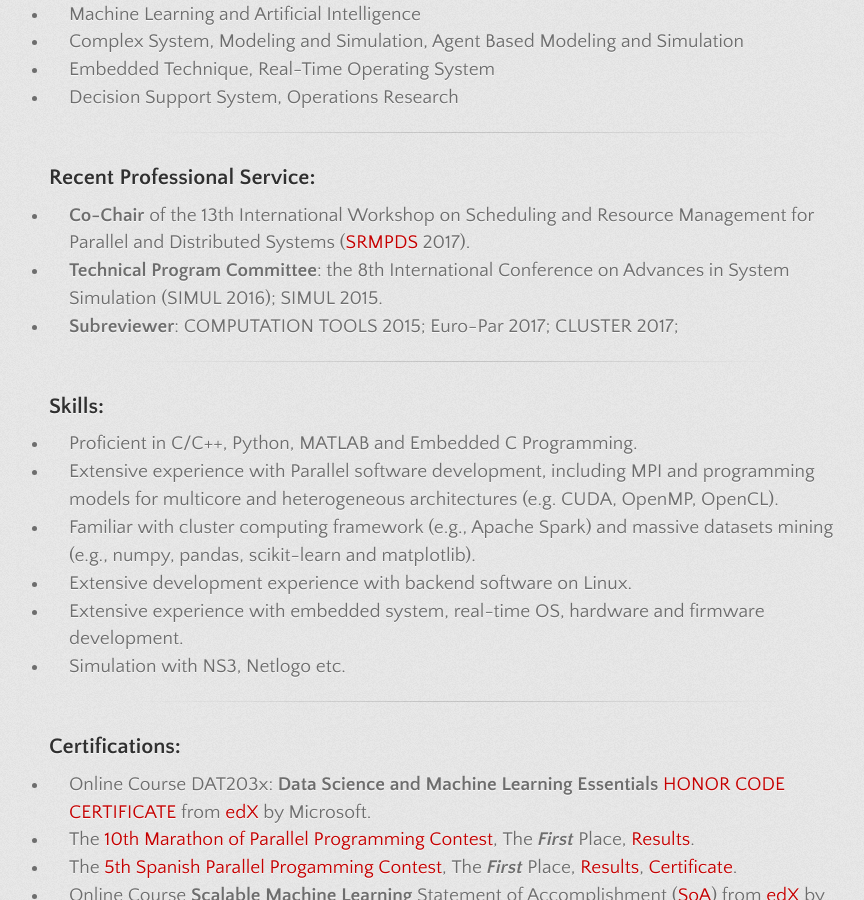
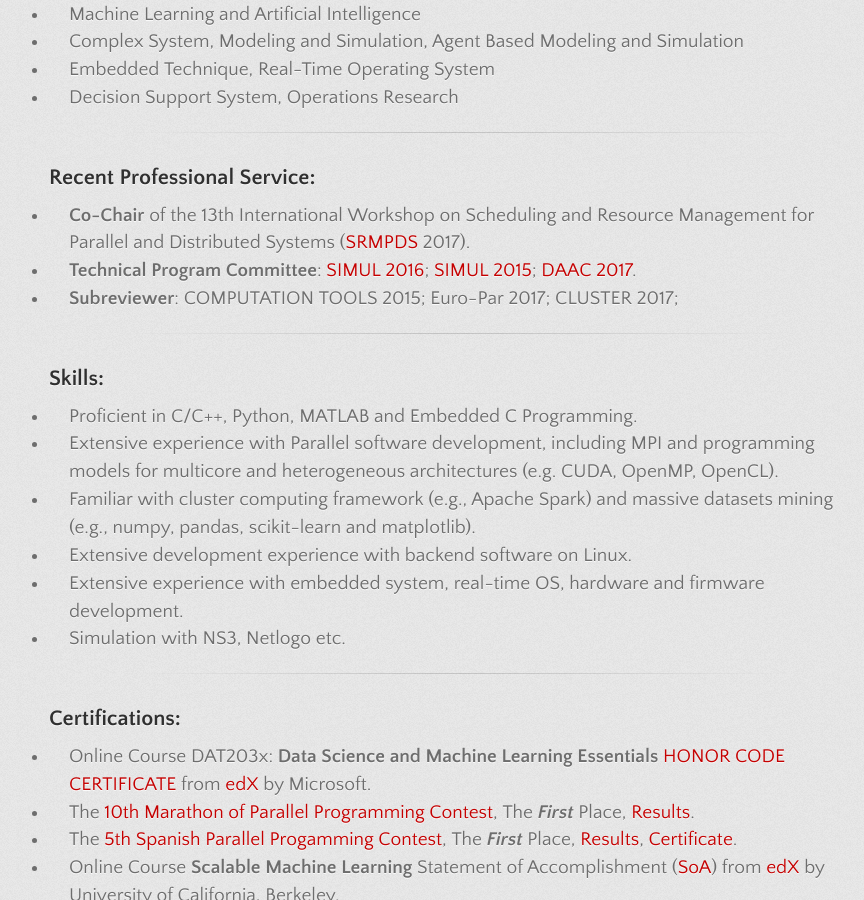
Before and after one commit to lzhengchun/lzhengchun.github.io, a Jekyll site: the page built from index.md, in a window 1280 px wide and 900 px high, scrolled down 885 px. Shown: the whole window, without its empty margins (181-1045 px from the left). Built offline with Jekyll 4.4.1, drawn with Linux system fonts in a browser that asks for light colours; some web fonts are replaced.

Commit message:
add, delete, polish etc.

```diff
--- a/index.md
+++ b/index.md
@@ -26,7 +26,7 @@ I am interested in Computer Science related research, mainly include:
 ---
 ## Recent Professional Service:
 * **Co-Chair** of the 13th International Workshop on Scheduling and Resource  Management for Parallel and Distributed Systems ([SRMPDS](https://sites.google.com/site/srmpds/) 2017).
-* **Technical Program Committee**: the 8th International Conference on Advances in System Simulation (SIMUL 2016); SIMUL 2015.
+* **Technical Program Committee**: [SIMUL 2016](https://www.iaria.org/conferences2016/ComSIMUL16.html); [SIMUL 2015](https://www.iaria.org/conferences2015/ComSIMUL15.html); [DAAC 2017](http://www.depts.ttu.edu/cac/conferences/ucc2017/page-2/daacworkshop.html).
 * **Subreviewer**: COMPUTATION TOOLS 2015; Euro-Par 2017; CLUSTER 2017;
 
 ---
```
Also changed, not shown: 1 other file.
